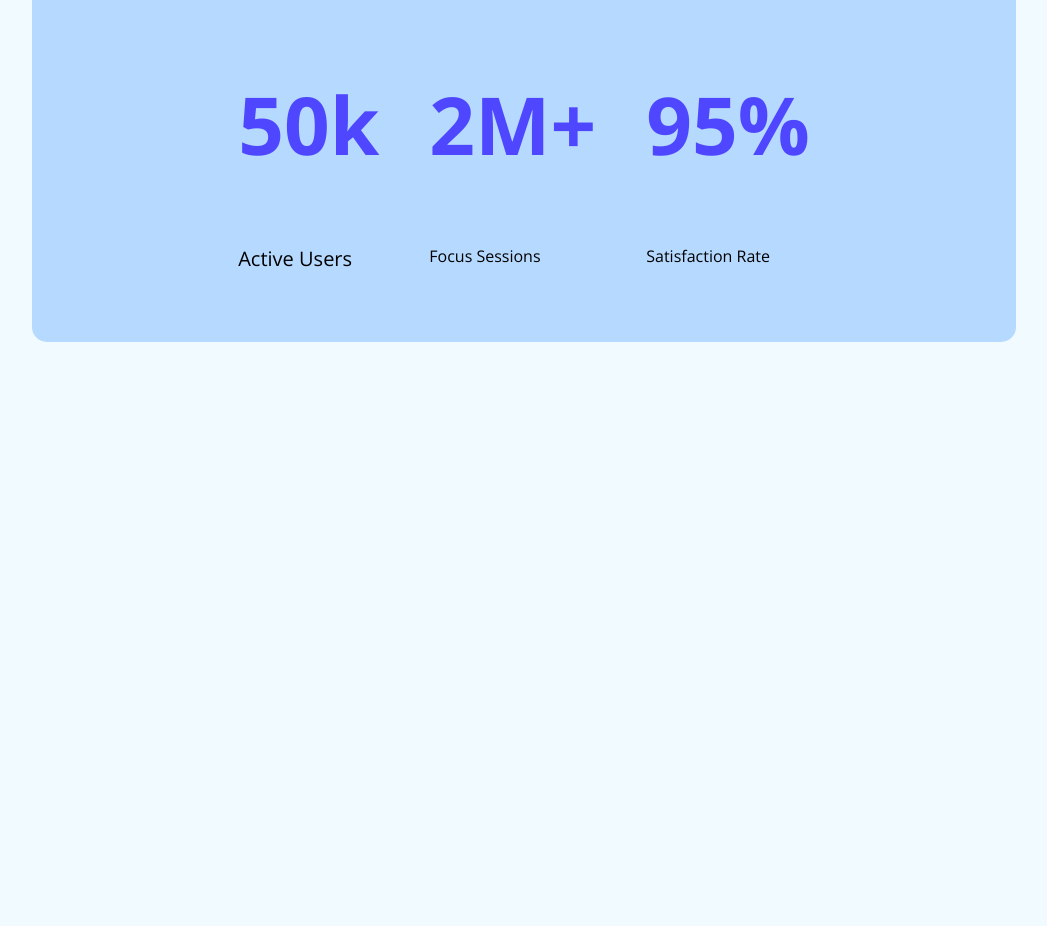
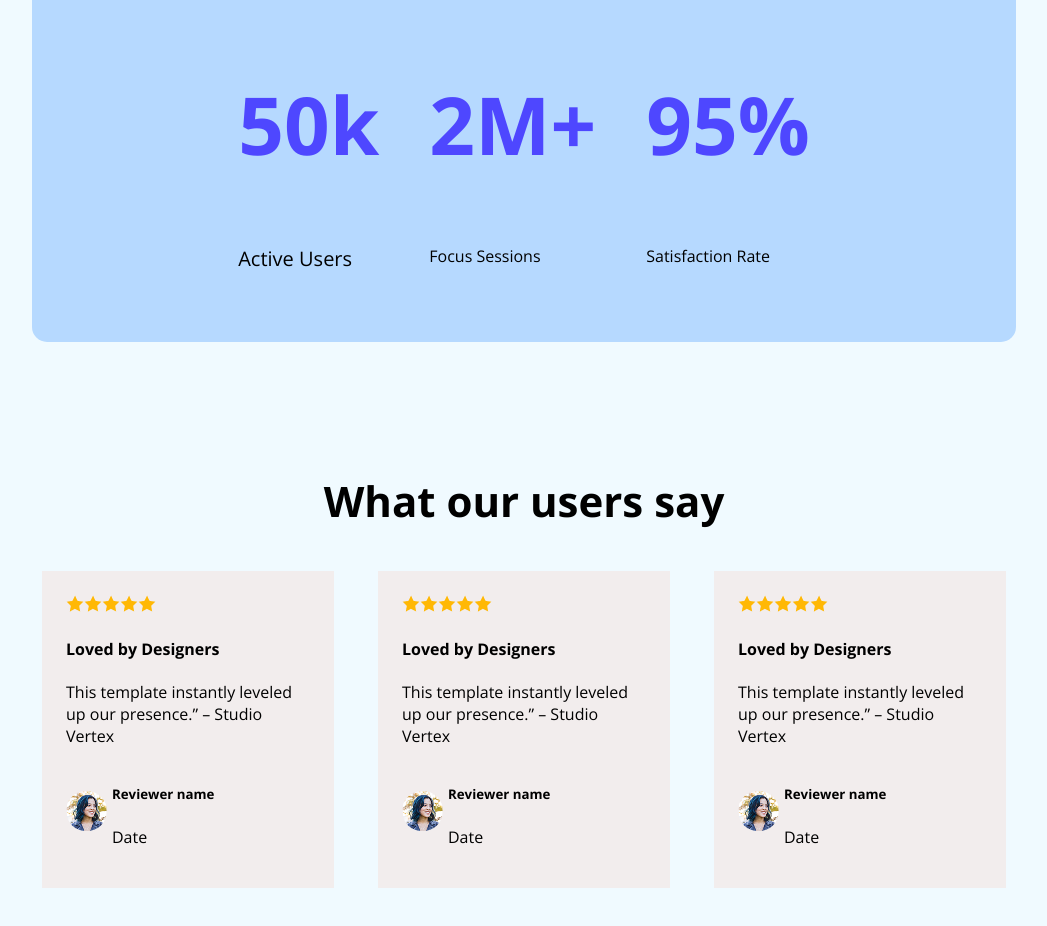
Before and after one commit to rayhan309/my-first-as, a plain HTML site: page index.html in a window 1280 px wide. Shown: the part 1462-2388 px from the top of the page, without its empty margins (116-1163 px from the left). Before the commit the page ends 1914 px from the top, so only its background shows below. Drawn offline with nearby package versions, Linux system fonts and the light colour scheme.

Commit message:
my secend commit

```diff
--- a/index.html
+++ b/index.html
@@ -59,6 +59,56 @@
                 </div>
             </div>
         </section>
+        <section class="section-3">
+            <div class="section-3-container">
+                <h3 class="section-3-title">What our users say</h3>
+                <div class="section-3-div-container">
+
+                    <div class="section-3-t-item">
+                        <img src="img/icon-star.png" alt=""><img src="img/icon-star.png" alt=""><img src="img/icon-star.png" alt=""><img src="img/icon-star.png" alt=""><img src="img/icon-star.png" alt="">
+
+                    <h4>Loved by Designers</h4>
+                    <p>This template instantly leveled up our presence.” – Studio Vertex</p>
+                    <div class="faijur">
+                        <div><img class="pading" src="img/avatar.png" alt=""></div>
+                    <div>
+                        <h5>Reviewer name</h5>
+                    <p>Date</p>
+                    </div>
+                    </div>
+                    </div>
+                    <div class="section-3-t-item">
+                        <img src="img/icon-star.png" alt=""><img src="img/icon-star.png" alt=""><img src="img/icon-star.png" alt=""><img src="img/icon-star.png" alt=""><img src="img/icon-star.png" alt="">
+
+                    <h4>Loved by Designers</h4>
+                    <p>This template instantly leveled up our presence.” – Studio Vertex</p>
+                    <div class="faijur">
+                        <div><img class="pading" src="img/avatar.png" alt=""></div>
+                    <div>
+                        <h5>Reviewer name</h5>
+                    <p>Date</p>
+                    </div>
+                    </div>
+                    </div>
+                    <div class="section-3-t-item">
+                        <img src="img/icon-star.png" alt=""><img src="img/icon-star.png" alt=""><img src="img/icon-star.png" alt=""><img src="img/icon-star.png" alt=""><img src="img/icon-star.png" alt="">
+
+                    <h4>Loved by Designers</h4>
+                    <p>This template instantly leveled up our presence.” – Studio Vertex</p>
+                    <div class="faijur">
+                        <div><img class="pading" src="img/avatar.png" alt=""></div>
+                    <div>
+                        <h5>Reviewer name</h5>
+                    <p>Date</p>
+                    </div>
+                    </div>
+                    </div>
+
+
+
+                </div>
+            </div>
+        </section>
     </main>
 </body>
 </html>
--- a/styles/styles.css
+++ b/styles/styles.css
@@ -119,3 +119,31 @@ main{
 .section-item-div{
     display: block;
 }
+
+/* section-3 styles */
+.section-3-container{
+    margin: 130px 150px;
+
+}
+.section-3-div-container{
+    display: flex;
+    justify-content: center;
+    gap: 44px;
+}
+.section-3-t-item{
+    background-color: #F2EDED;
+    padding: 24px;
+}
+.faijur{
+    display: flex;
+    align-items: center;
+    gap: 5px;
+}
+.section-3-title{
+    font-size: 42px;
+    font-weight: bold;
+    text-align: center;
+}
+.pading{
+    border-radius: 50px;
+}
```
